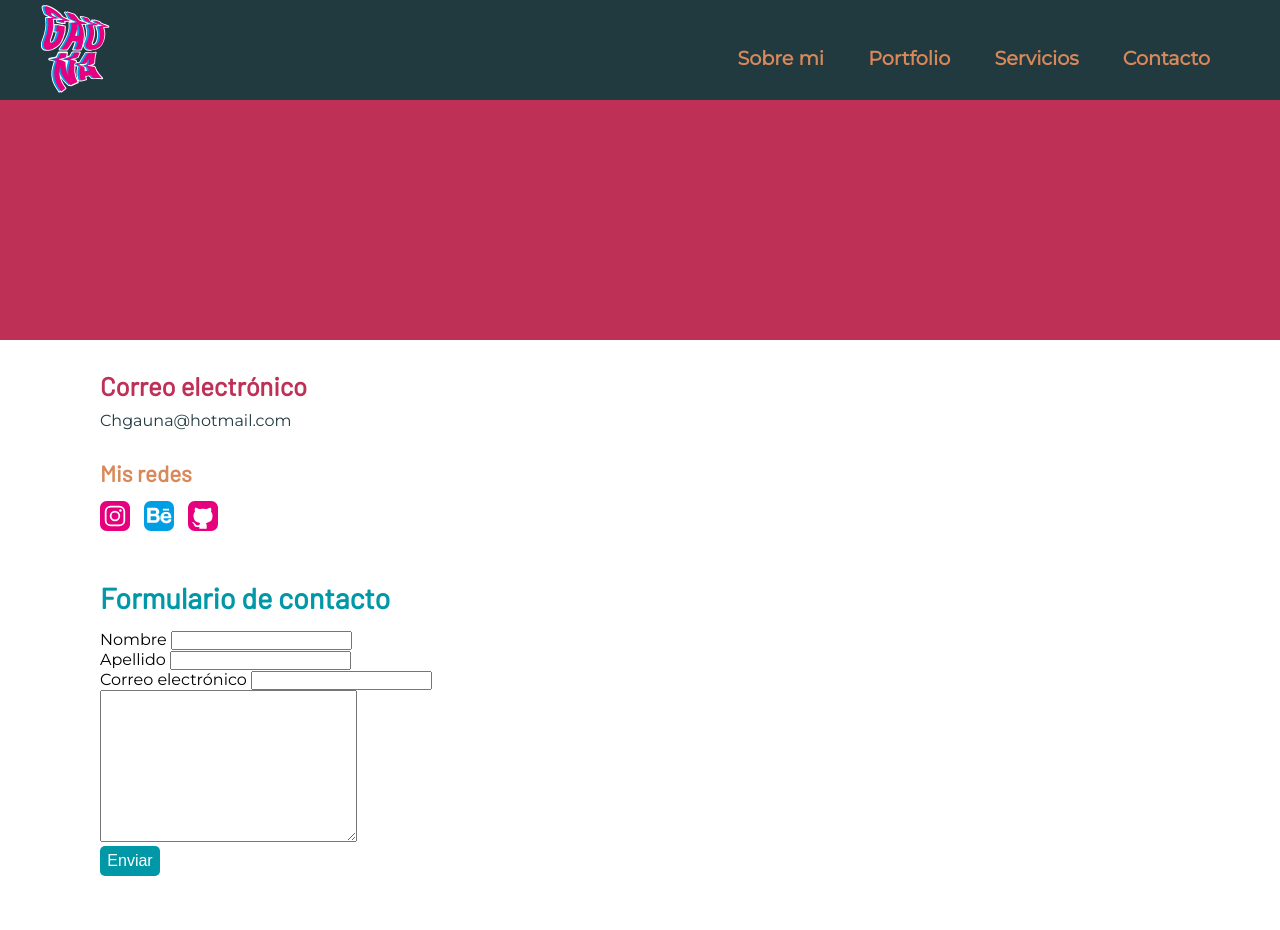
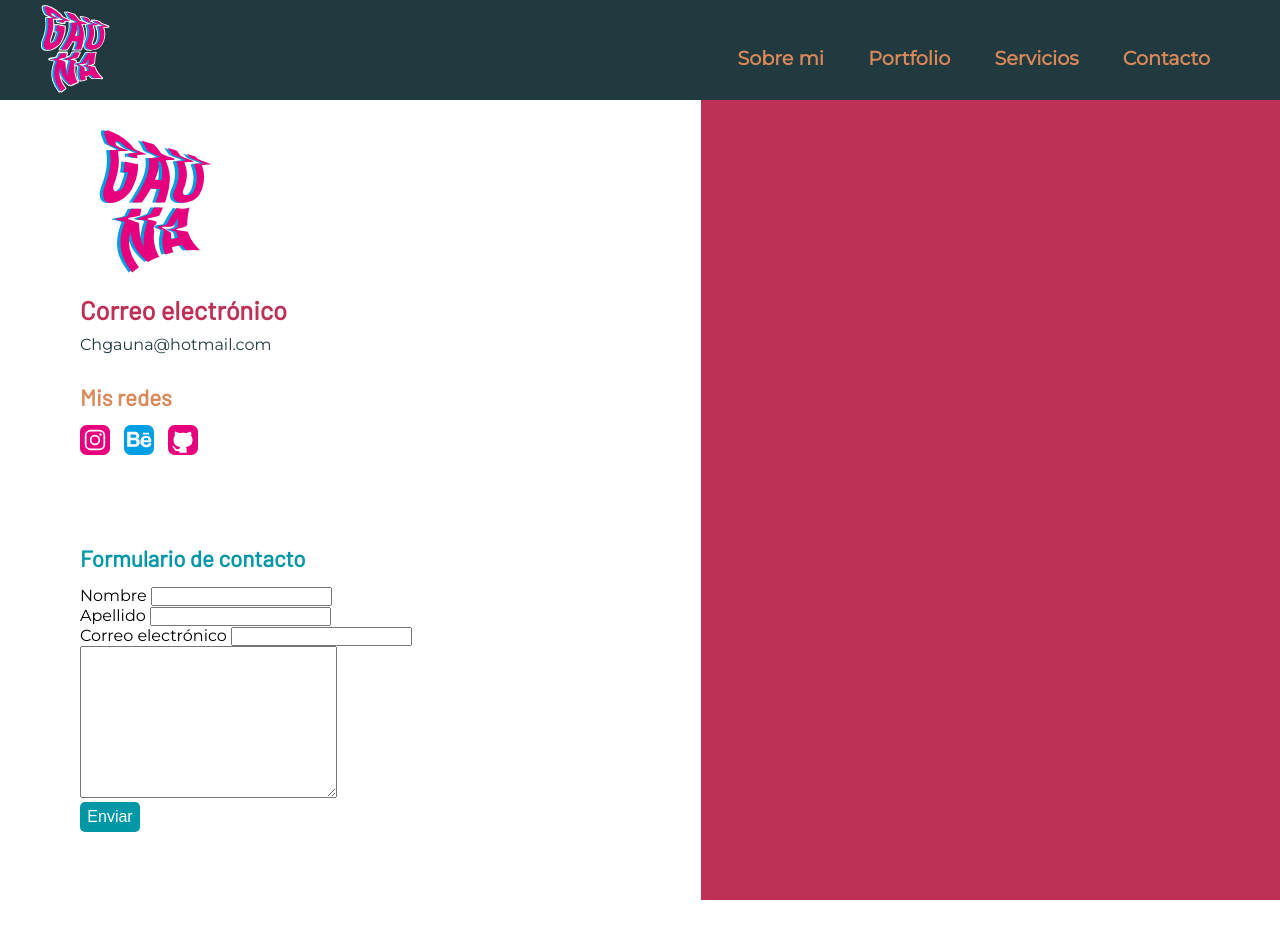
Before and after one commit to chgauna/cuarta-pre-entrega, a website: page pages/contacto.html in a window 1280 px wide. After the commit the page ends 900 px from the top, so only its background shows below. Drawn offline with Linux system fonts and the light colour scheme.

Commit message:
contacto desktop

```diff
--- a/pages/contacto.html
+++ b/pages/contacto.html
@@ -31,9 +31,10 @@
     </header>
     <!-- seccion contacto -->
 <div class="contenedorContacto">
-    <section class="imagencontacto">
+    <section class="imagenContacto">
     </section>
     <section class="infoContacto">
+        <img  class="logoContacto" src="../img/logo.svg" alt="logo personal">
         <h2 class="tituloCorreo">Correo electrónico</h2>
         <p>Chgauna@hotmail.com</p>
         <h3 class="tituloRedes">Mis redes</h3>
--- a/scss/_contacto.scss
+++ b/scss/_contacto.scss
@@ -1,14 +1,14 @@
 /* contacto mobile first*/
 
-.imagencontacto{
+.imagenContacto{
     background-color: $rosa;
     width: 100%;
     height: 30vh;
 }
 
 .infoContacto{
-    height: 180px;
-    margin-left: 100px;
+    height: 400px;
+    margin-left: 80px;
 }
 .infoContacto p{
     margin-top: 10px;
@@ -17,14 +17,14 @@
 
 .formularioContacto{
     height: 350px;
-    margin-left: 100px;
+    margin-left: 80px;
 }
 
 .tituloCorreo{
     font-family: 'Barlow', sans-serif;
     color: $rosa;
     font-size: 1.6rem;
-    margin-top: 30px;
+    margin-top: 15px;
 }
 
 .tituloRedes{
@@ -38,7 +38,7 @@
 .tituloFormulario{
     font-family: 'Barlow', sans-serif;
     color: $celeste;
-    font-size: 1.8rem;
+    font-size: 1.4rem;
     margin-top: 30px;
     margin-bottom: 15px;
 }
@@ -84,3 +84,21 @@ form button{
 form button:hover{
     background-color: $rosa;
 }
+.logoContacto{
+    margin-top: 25px;
+    width: 150px;
+    height: 150px;
+}
+/*contacto responsive*/
+
+@media screen and (min-width:768px){
+
+    .imagenContacto{
+        width: 100%;
+        height: 100vh;
+    }
+
+    .infoContacto{
+        height: 380px;
+    }
+}
--- a/scss/_grillas.scss
+++ b/scss/_grillas.scss
@@ -86,3 +86,22 @@
     }
 
 }
+
+/*grillas contacto responsive*/
+
+@media screen and (min-width:768px){
+    .contenedorContacto{
+        display: grid;
+        grid-template-areas: "infoContacto imagenContacto imagenContacto"
+                             "formularioContacto imagenContacto imagenContacto";
+    }
+    .infoContacto{
+        grid-area: infoContacto;
+    }
+    .imagenContacto{
+        grid-area: imagenContacto;
+    }
+    .formularioContacto{
+        grid-area: formularioContacto;
+    }
+}
```
Also changed, not shown: css/style.css.
